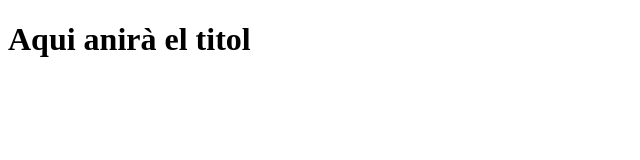
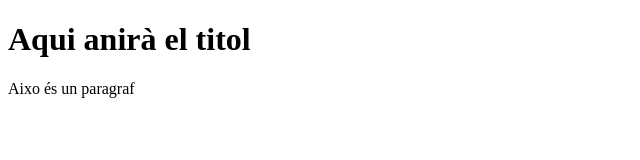
Before and after one commit to marmarmir/projecte-web-empresa-C, a plain HTML site: page index.html in a window 1280 px wide. Shown: the whole page, without its empty margins (0-640 px from the left). Drawn offline with Linux system fonts and the light colour scheme.

Commit message:
Update index.html

```diff
--- a/index.html
+++ b/index.html
@@ -8,5 +8,6 @@
 </head>
 <body>
     <h1>Aqui anirà el titol</h1>
+    <p>Aixo és un paragraf</p>
 </body>
 </html>
```
